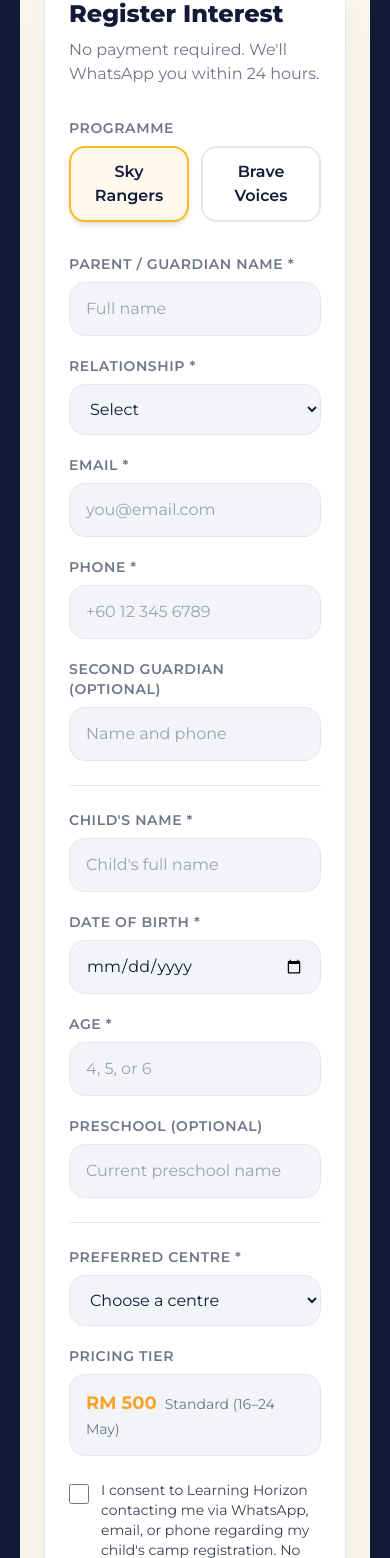
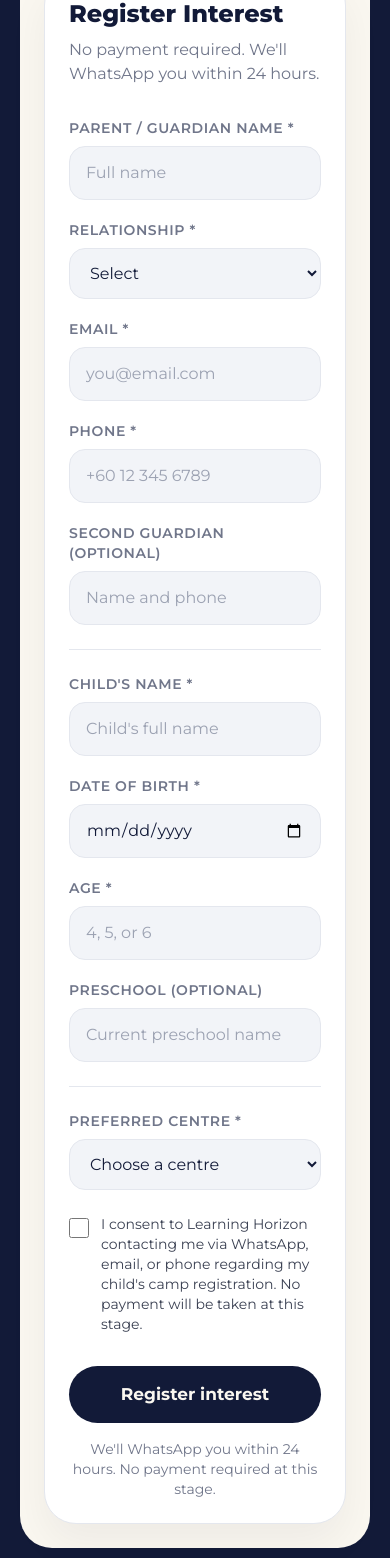
Before and after one commit to Caspiands/lhmicrosite, a React (Vite) app: page / in a window 390 px wide. Shown: the part 6010-7568 px from the top of the page. Built offline with nearby package versions, Linux system fonts and the light colour scheme.

Commit message:
updating the form +

```diff
--- a/src/app/components/Footer.tsx
+++ b/src/app/components/Footer.tsx
@@ -58,10 +58,7 @@ export function Footer() {
             <a href="#programmes" className="block text-[15px] hover:underline mt-1">
               Programmes
             </a>
-            <a href="#camps" className="block text-[15px] hover:underline mt-1">
-              Upcoming camps
-            </a>
-            <a href="#contact" className="block text-[15px] hover:underline mt-1">
+<a href="#contact" className="block text-[15px] hover:underline mt-1">
               Contact
             </a>
           </div>
--- a/src/app/components/InterestForm.tsx
+++ b/src/app/components/InterestForm.tsx
@@ -10,35 +10,18 @@ const braveVoicesCentres = [
   "SW Mutiara Damansara", "SW Eco Ardence", "SW Bandar Parklands", "SW OUG"
 ];
 
-function getPricingTier(programme: string): { label: string; price: string } {
-  const now = new Date();
-  const earlyEnd = new Date("2026-05-15T23:59:59");
-  const standardEnd = new Date("2026-05-24T23:59:59");
-  const lateEnd = new Date("2026-05-29T23:59:59");
-
-  const isSky = programme === "sky-rangers";
-
-  if (now <= earlyEnd) return { label: "Early Bird (11–15 May)", price: isSky ? "RM 400" : "RM 350" };
-  if (now <= standardEnd) return { label: "Standard (16–24 May)", price: isSky ? "RM 500" : "RM 450" };
-  if (now <= lateEnd) return { label: "Late (25–29 May)", price: isSky ? "RM 600" : "RM 550" };
-  return { label: "Registration closed", price: "—" };
+interface Props {
+  defaultProgramme?: "sky-rangers" | "brave-voices";
 }
 
-interface Props {
-  defaultProgramme?: "sky-rangers" | "brave-voices";
-  accentColor?: string;
-}
-
-export function InterestForm({ defaultProgramme = "sky-rangers", accentColor = "var(--brand-yellow)" }: Props) {
-  const [programme, setProgramme] = useState(defaultProgramme);
+export function InterestForm({ defaultProgramme = "sky-rangers" }: Props) {
   const [submitted, setSubmitted] = useState(false);
   const [error, setError] = useState(false);
   const [shaking, setShaking] = useState(false);
   const [loading, setLoading] = useState(false);
   const reduced = useReducedMotion();
 
-  const tier = getPricingTier(programme);
-  const centres = programme === "sky-rangers" ? skyRangersCentres : braveVoicesCentres;
+  const centres = defaultProgramme === "sky-rangers" ? skyRangersCentres : braveVoicesCentres;
 
   const fireConfetti = useCallback(() => {
     if (reduced) return;
@@ -52,9 +35,7 @@ export function InterestForm({ defaultProgramme = "sky-rangers", accentColor = "
 
     const form = new FormData(e.currentTarget);
     const data = Object.fromEntries(form.entries());
-    data.programme = programme;
-    data.pricingTier = tier.label;
-    data.price = tier.price;
+    data.programme = defaultProgramme;
 
     try {
       const webhookUrl = (import.meta as any).env?.VITE_FORM_WEBHOOK_URL || "";
@@ -104,22 +85,6 @@ export function InterestForm({ defaultProgramme = "sky-rangers", accentColor = "
       </h3>
       <p className="text-[var(--ink-muted)] mb-8" style={{ fontFamily: "var(--font-body)" }}>No payment required. We'll WhatsApp you within 24 hours.</p>
 
-      {/* Programme radio */}
-      <fieldset className="mb-8">
-        <legend className={labelClass}>PROGRAMME</legend>
-        <div className="flex gap-3">
-          {([["sky-rangers", "Sky Rangers", "var(--brand-yellow)"], ["brave-voices", "Brave Voices", "var(--brand-red)"]] as const).map(([val, label, color]) => (
-            <label
-              key={val}
-              className={`flex-1 cursor-pointer rounded-2xl border-2 px-4 py-3 text-center font-semibold transition-all ${programme === val ? 'shadow-md' : 'border-[var(--ink-border)]'}`}
-              style={{ borderColor: programme === val ? color : undefined, background: programme === val ? `color-mix(in srgb, ${color} 8%, white)` : undefined }}
-            >
-              <input type="radio" name="programme_radio" value={val} checked={programme === val} onChange={() => setProgramme(val as any)} className="sr-only" />
-              {label}
-            </label>
-          ))}
-        </div>
-      </fieldset>
 
       <div className="grid lg:grid-cols-2 gap-5 mb-6">
         {/* Parent info */}
@@ -173,20 +138,13 @@ export function InterestForm({ defaultProgramme = "sky-rangers", accentColor = "
       </div>
 
       <div className="border-t border-[var(--ink-border)] pt-6 mb-6">
-        <div className="grid lg:grid-cols-2 gap-5">
-          <div>
+        <div className="flex justify-center">
+          <div className="w-full lg:w-1/2">
             <label className={labelClass}>PREFERRED CENTRE *</label>
             <select name="centre" required className={inputClass}>
               <option value="">Choose a centre</option>
               {centres.map(c => <option key={c} value={c}>{c}</option>)}
             </select>
-          </div>
-          <div>
-            <label className={labelClass}>PRICING TIER</label>
-            <div className="rounded-2xl bg-[var(--ink-bg)] px-4 py-3.5 border border-[var(--ink-border)]">
-              <span className="font-bold text-lg" style={{ color: accentColor }}>{tier.price}</span>
-              <span className="text-sm text-[var(--ink-muted)] ml-2">{tier.label}</span>
-            </div>
           </div>
         </div>
       </div>
@@ -206,7 +164,7 @@ export function InterestForm({ defaultProgramme = "sky-rangers", accentColor = "
         className="w-full bg-[var(--brand-navy)] text-[var(--brand-cream)] py-4 rounded-full font-bold text-[17px] transition-all hover:shadow-lg hover:scale-[1.01] active:scale-[0.99] disabled:opacity-70"
         style={{ fontFamily: "var(--font-body)" }}
       >
-        {loading ? "Submitting..." : `Register interest — ${tier.price}`}
+        {loading ? "Submitting..." : "Register interest"}
       </motion.button>
 
       {error && (
--- a/src/app/components/Nav.tsx
+++ b/src/app/components/Nav.tsx
@@ -8,7 +8,6 @@ const navLinks = [
   { label: "About us", href: "#about-us" },
   { label: "Programmes", href: "#programmes" },
   { label: "Brands", href: "#brands" },
-  { label: "Camps", href: "#camps" },
   { label: "Contact", href: "#contact" },
 ];
 
```
